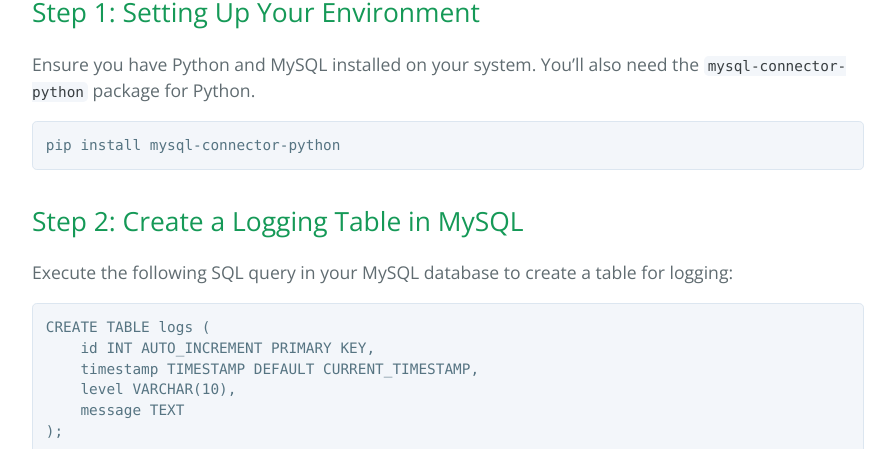
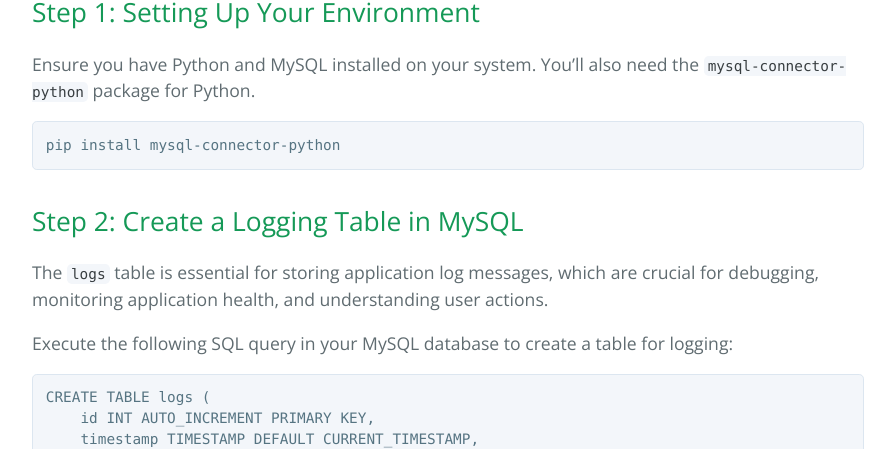
Before and after one commit to learning-software-engineering/learning-software-engineering.github.io, a Jekyll site: the page built from Topics/Software_Engineering/logging_to_mysql.md, in a window 1280 px wide and 900 px high, scrolled down 817 px, cut to the strip 0-449 px from the top of the window. Shown: the whole strip, without its empty margins (192-1087 px from the left). Built offline with Jekyll 4.4.1, drawn with Linux system fonts in a browser that asks for light colours; our own code applies the rules of GitHub Pages for plain Markdown files.

Commit message:
Add the explanation for logs table

````diff
--- a/Topics/Software_Engineering/logging_to_mysql.md
+++ b/Topics/Software_Engineering/logging_to_mysql.md
@@ -19,6 +19,8 @@ pip install mysql-connector-python
 ```
 
 ## Step 2: Create a Logging Table in MySQL
+
+The `logs` table is essential for storing application log messages, which are crucial for debugging, monitoring application health, and understanding user actions.
 
 Execute the following SQL query in your MySQL database to create a table for logging:
 
````
